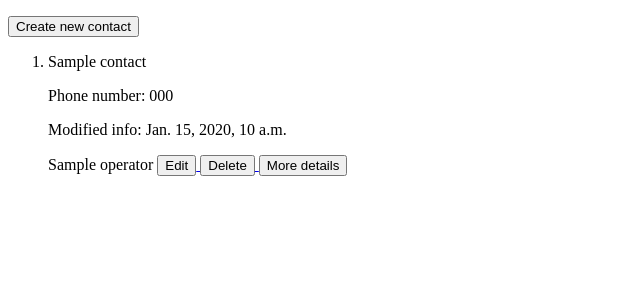
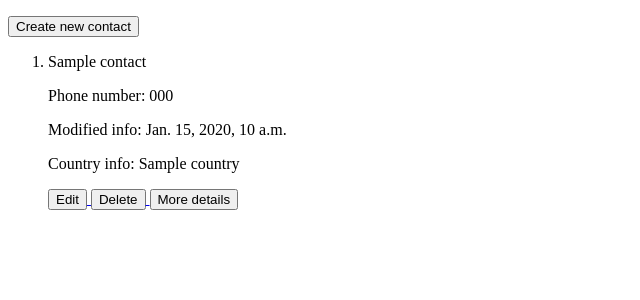
Before and after one commit to Hillel-i-Python-Pro-i-2022-12-27/homework__muchnik__lev__django, a Django app: template apps/templates/contacts/contacts_list.html in a window 1280 px wide. Shown: the part 70-370 px from the top of the page, without its empty margins (0-640 px from the left). Run offline with Django 4.2, Linux system fonts and the light colour scheme; the template is opened without the code that fills it: most values are stand-ins (such as "Sample title", 1, 10 or a date in 2020).

Commit message:
homework_11

```diff
--- a/apps/templates/contacts/contacts_list.html
+++ b/apps/templates/contacts/contacts_list.html
@@ -15,13 +15,16 @@
         {% for contact in contacts %}
             <li>
                 <p> {{ contact.name }}</p>
-                <span> Phone number: {{ contact.phone }} </span>
+                <span> Phone number: {{contact.phone }} </span>
                 <p>
                     <span> Modified info: {{ contact.modified_at }} </span>
                 </p>
-                {%  if contact.operator is not None %}
-                    <span>{{ contact.operator }}</span>
+                <p>
+                {%  if contact.country is not None %}
+                    <span> Country info: {{ contact.country }} </span>
+                </p>
                 {% else %}
+
                 <p>
                     <span> Country info: Unknown </span>
                 </p>
--- a/apps/users/admin.py
+++ /dev/null
@@ -1,6 +0,0 @@
-from django.contrib import admin
-from django.contrib.auth.admin import UserAdmin
-
-from .models import User
-
-admin.site.register(User, UserAdmin)
--- a/apps/users/apps.py
+++ /dev/null
@@ -1,6 +0,0 @@
-from django.apps import AppConfig
-
-
-class UsersConfig(AppConfig):
-    default_auto_field = "django.db.models.BigAutoField"
-    name = "apps.users"
--- a/apps/users/models.py
+++ /dev/null
@@ -1,5 +0,0 @@
-from django.contrib.auth.models import AbstractUser
-
-
-class User(AbstractUser):
-    pass
```
Also changed, not shown: apps/users/__init__.py (deleted), apps/users/migrations/0001_initial.py (deleted), apps/users/migrations/__init__.py (deleted), apps/users/tests.py (added), apps/users/views.py (added).
